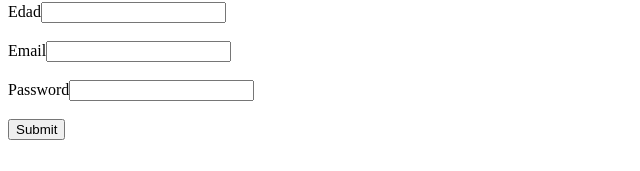
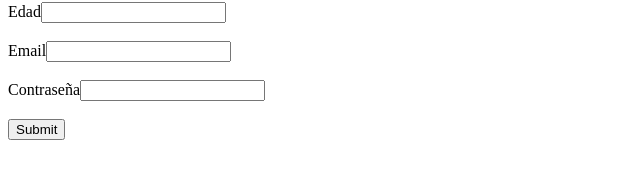
Before and after one commit to tadeo14/Gestion-Hoteles-Front, a React (Vite) app: page / in a window 1280 px wide. Shown: the part 117-288 px from the top of the page, without its empty margins (0-640 px from the left). Built offline with nearby package versions, Linux system fonts and the light colour scheme.

Commit message:
se cambiaron nombres

```diff
--- a/src/App.jsx
+++ b/src/App.jsx
@@ -3,18 +3,18 @@ import pruebaApi from './api/prueba';
 
 function App() {
 
-  const [name, setName] = useState('');
+  const [nombre, setNombre] = useState('');
   const [edad, setEdad] = useState('');
   const [email, setEmail] = useState('');
-  const [password, setPassword] = useState('');
+  const [contraseña, setContraseña] = useState('');
 
-  const enviarDatosAlBackend = async (name, edad, email, password) => {
+  const enviarDatosAlBackend = async (nombre, edad, email, contraseña) => {
     try {
       const resp = await pruebaApi.post('auth/registro', {
-        name,
+        nombre,
         edad,
         email,
-        password,
+        contraseña,
       });
       console.log(resp);
     } catch (error) {
@@ -27,11 +27,11 @@ function App() {
   const handleSubmit = (e) => {
     e.preventDefault();
 
-    if (name === "" || edad === "" || email === "" || password === "") {
+    if (nombre === "" || edad === "" || email === "" || contraseña === "") {
       console.log('todos los campos son obligatorios');
     }
 
-    enviarDatosAlBackend(name, edad, email, password);
+    enviarDatosAlBackend(nombre, edad, email, contraseña);
   };
 
   return (
@@ -39,7 +39,7 @@ function App() {
       <h1>registro</h1>
       <form onSubmit={handleSubmit}>
         <label htmlFor="">Nombre</label>
-        <input type="text" onChange={(e) => setName(e.target.value)} />
+        <input type="text" onChange={(e) => setNombre(e.target.value)} />
         <br />
         <br />
         <label htmlFor="">Edad</label>
@@ -50,8 +50,8 @@ function App() {
         <input type="email"  onChange={(e) => setEmail(e.target.value)} />
         <br />
         <br />
-        <label htmlFor="">Password</label>
-        <input type="password"  onChange={(e) => setPassword(e.target.value)} />
+        <label htmlFor="">Contraseña</label>
+        <input type="password"  onChange={(e) => setContraseña(e.target.value)} />
 
         <br />
         <br />
```
